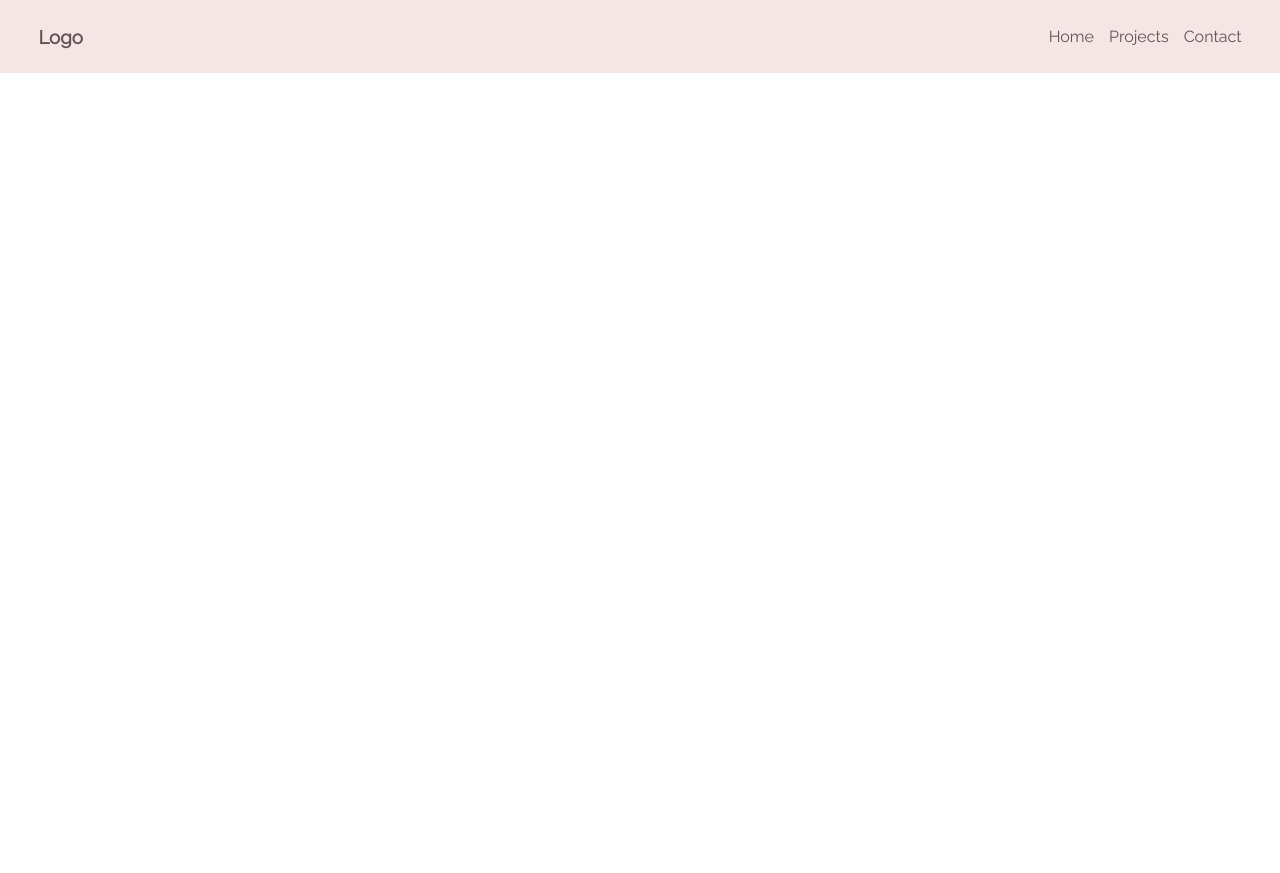
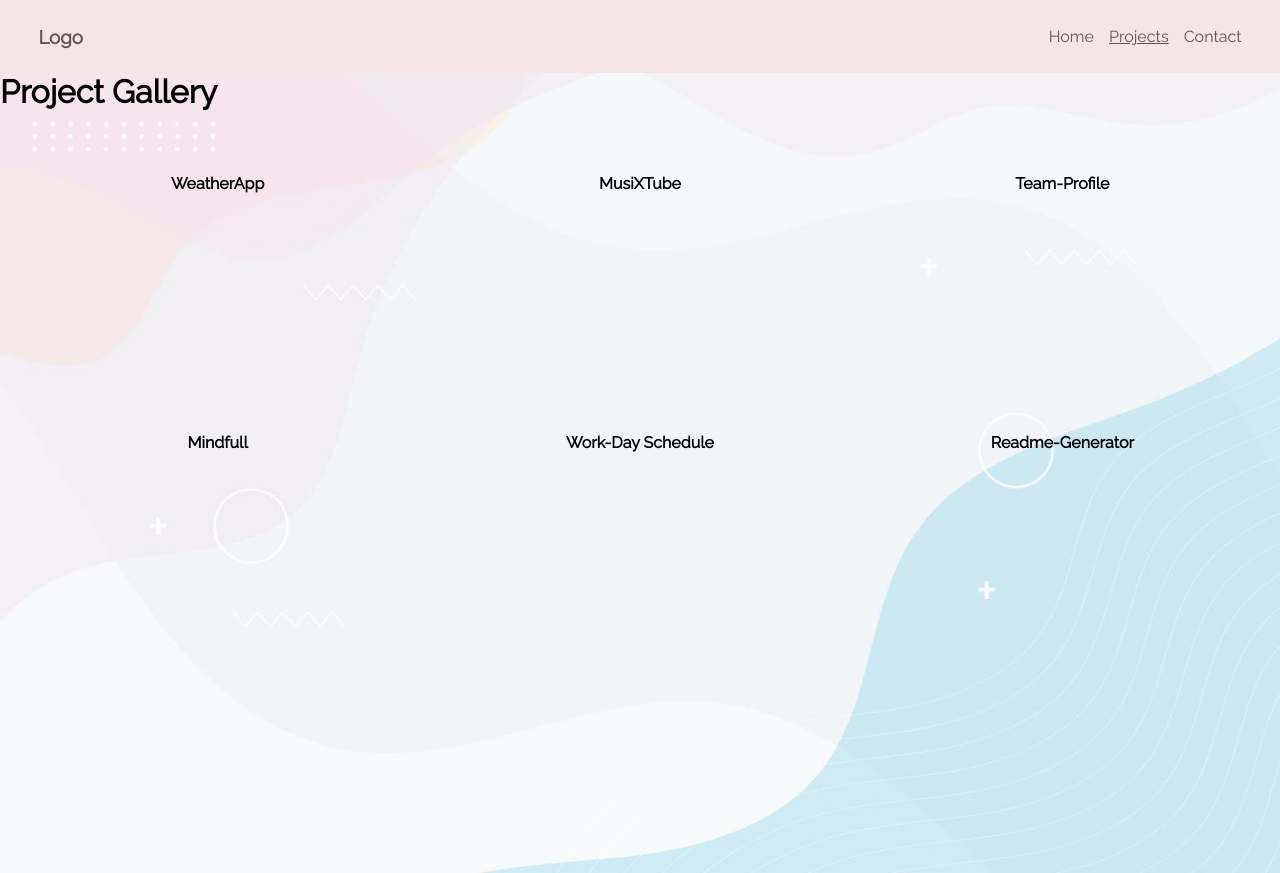
Before and after one commit to ayahxsheikh/my-portfolio, a React (Create React App) app: page /project-gallery in a window 1280 px wide. Before the commit the page ends 800 px from the top, so only its background shows below. Built offline with nearby package versions, Linux system fonts and the light colour scheme.

Commit message:
changed route path for pgallery

```diff
--- a/src/App.js
+++ b/src/App.js
@@ -18,7 +18,7 @@ function App() {
 
     <Routes>
       <Route path="/" element={<Home />} />
-      <Route path="/projects" element={<PGallery />} />
+      <Route path="/project-gallery" element={<PGallery />} />
       <Route path="/contact" element={<Contact />} />
     </Routes>
 
--- a/src/components/Header.js
+++ b/src/components/Header.js
@@ -6,7 +6,7 @@ function Header(props){
             <h3>Logo</h3>
             <nav>
             <NavLink to="/" >Home</NavLink>
-            <NavLink to="/projects" >Projects</NavLink>
+            <NavLink to="/project-gallery" >Projects</NavLink>
             <NavLink to="/contact">Contact</NavLink>
             </nav>
         </header>
--- a/src/components/Project.js
+++ b/src/components/Project.js
@@ -1,9 +1,14 @@
+// import musixTube from '../images/musixTube.png'
+
 function Project(props){
     return (
         <>
             <div className="project-card">
                 <h4>{props.title}</h4>
             </div>
+                {/* <div>
+                <img className="project-img" src={musixTube}/>
+                </div> */}
         </>
     )
 }
```
